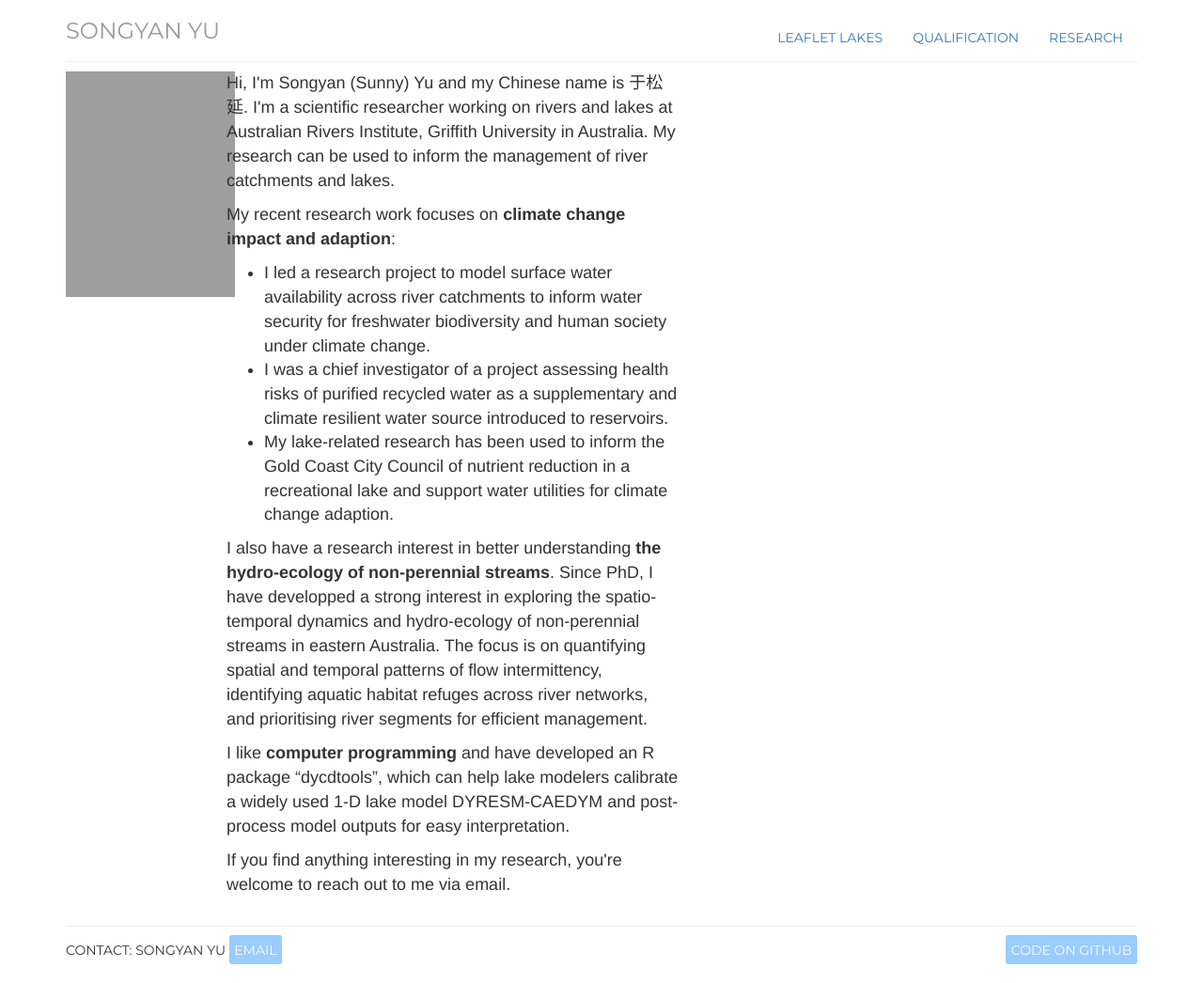
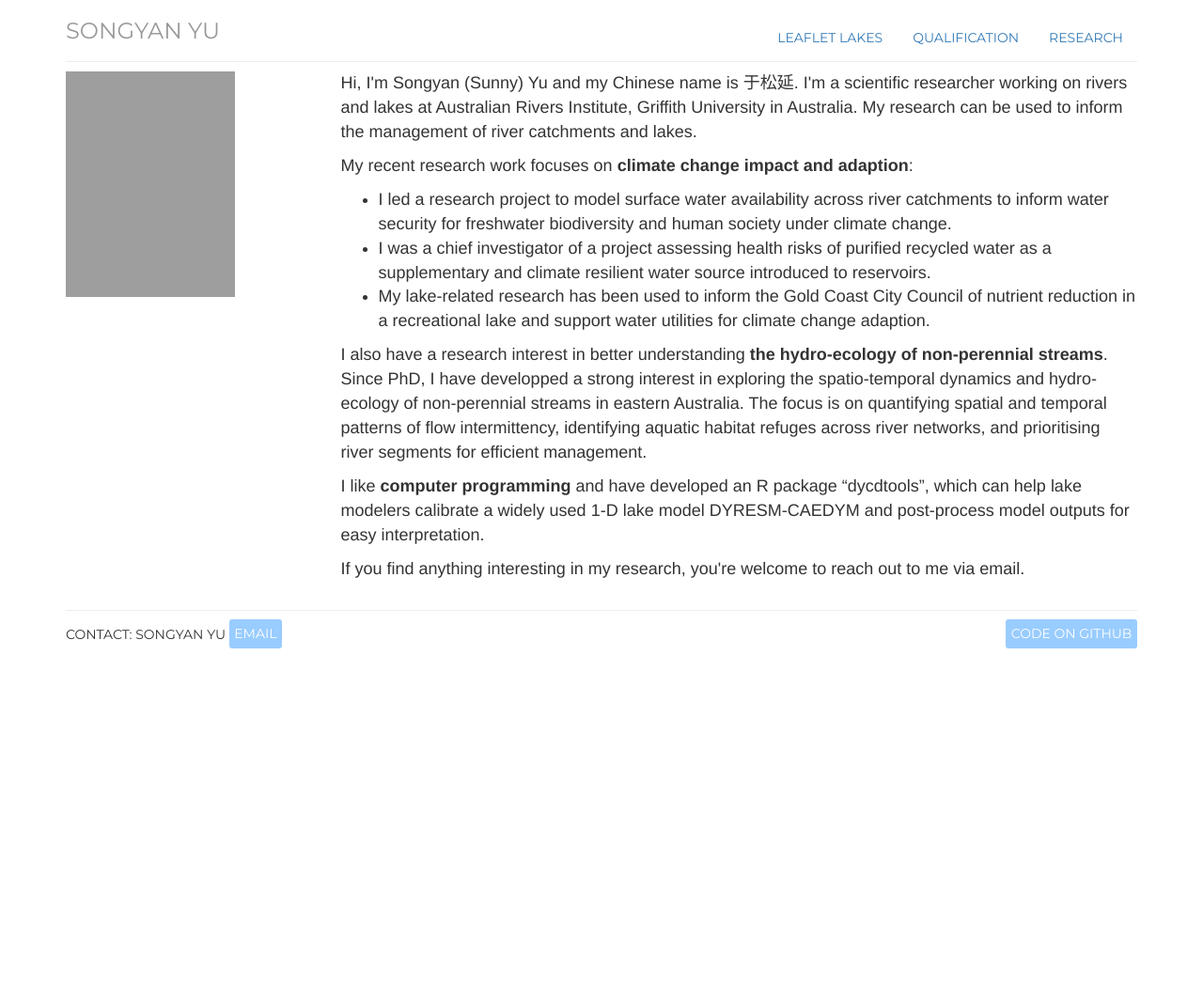
Before and after one commit to SongyanYu/SongyanYu.github.io, a Jekyll site: the page built from index.html, in a window 1280 px wide. Shown: the whole page at 94% size. Built offline with Jekyll 4.4.1, drawn with Linux system fonts in a browser that asks for light colours; after the commit the page ends 900 px from its top, so only the background shows below that; grey boxes are pictures that could not be loaded.

Commit message:
change back marketing css

```diff
--- a/assets/css/framework.css
+++ b/assets/css/framework.css
@@ -55,6 +55,5 @@ h3.text-muted a:hover { text-decoration: none; color: #0088cc; }
 .container > hr { margin: 30px 0; }
 .container > hr.footer {margin-bottom: 15px; }
 
-.marketing {width: 60%; margin: auto auto; }
 .marketing p { line-height: 25px; }
 .marketing p.lead { line-height: 30px; }
```
